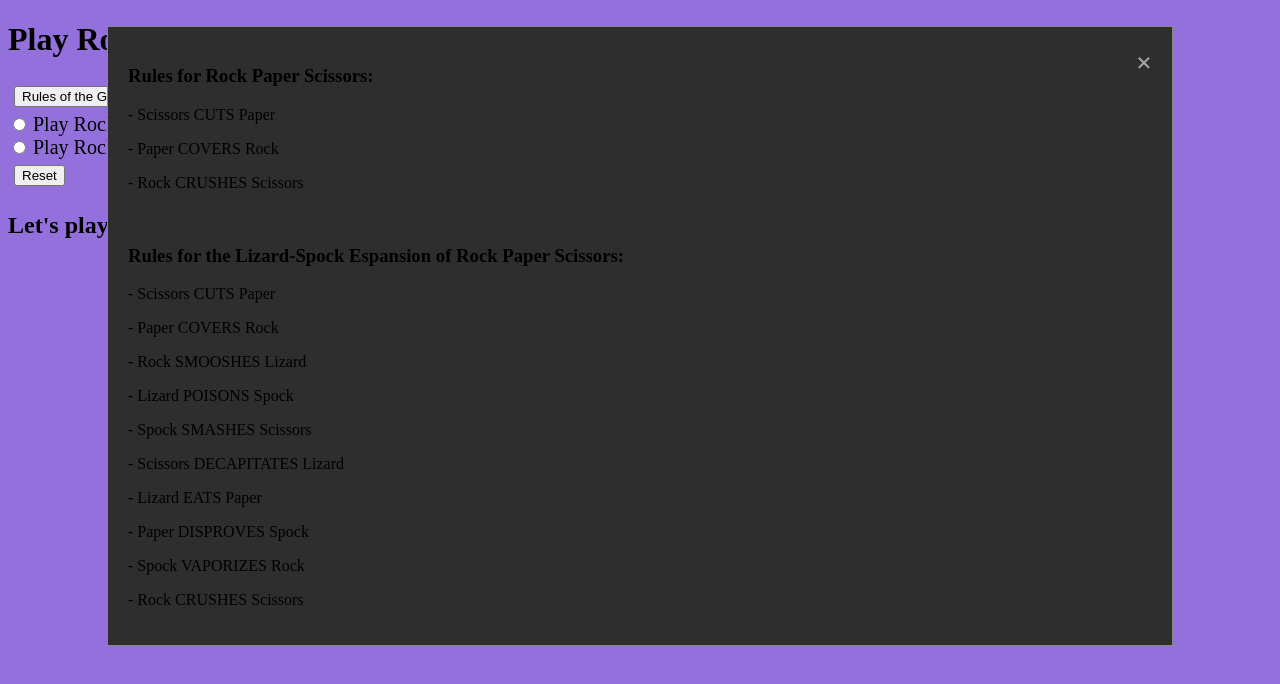
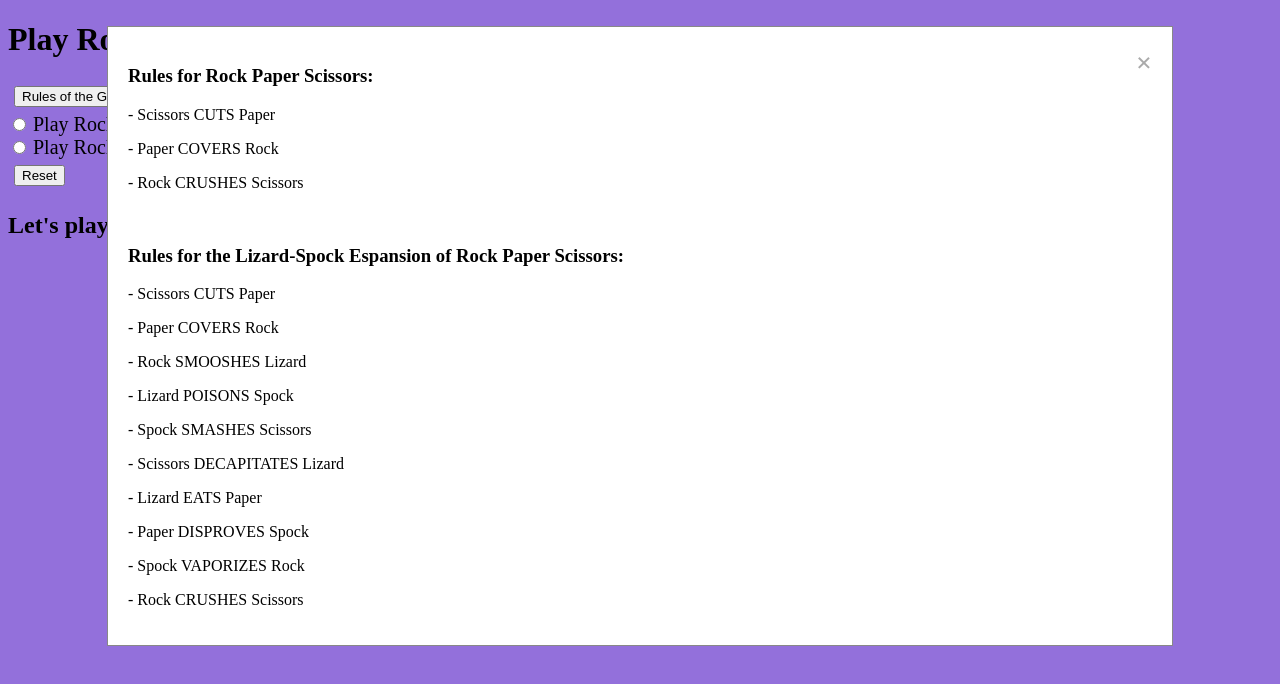
Before and after one commit to comp426-2023-spring/e02-meilinru, a website: page public/index.html in a window 1280 px wide. Both pictures are taken after a click on the button "Rules of the Game". Drawn offline with Linux system fonts and the light colour scheme.

Commit message:
Update styles.css

```diff
--- a/public/styles.css
+++ b/public/styles.css
@@ -26,7 +26,7 @@ button {
 }
 
 .modal-content {
-  background-color: #2e2e2e;
+  background-color: #ffffff;
   margin: 2% auto; /* 15% from the top and centered */
   padding: 20px;
   border: 1px solid #888;
```
